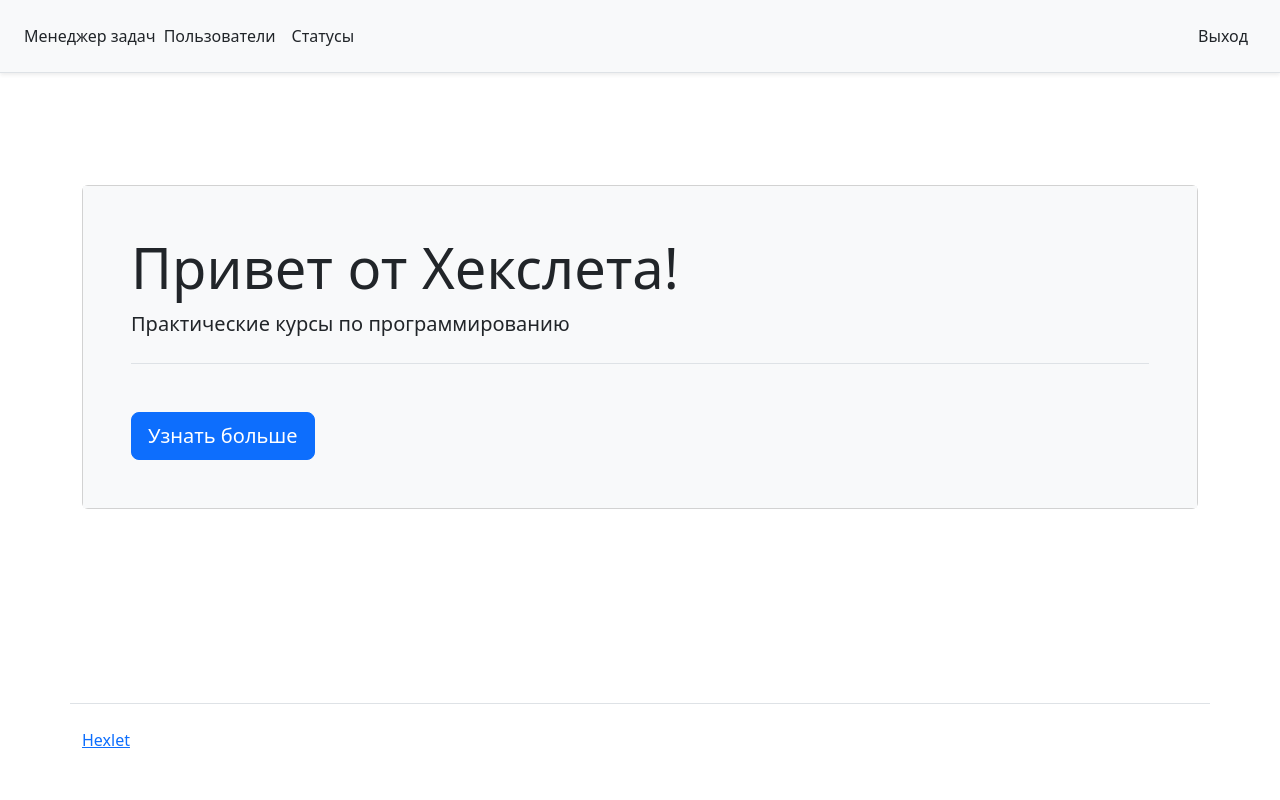
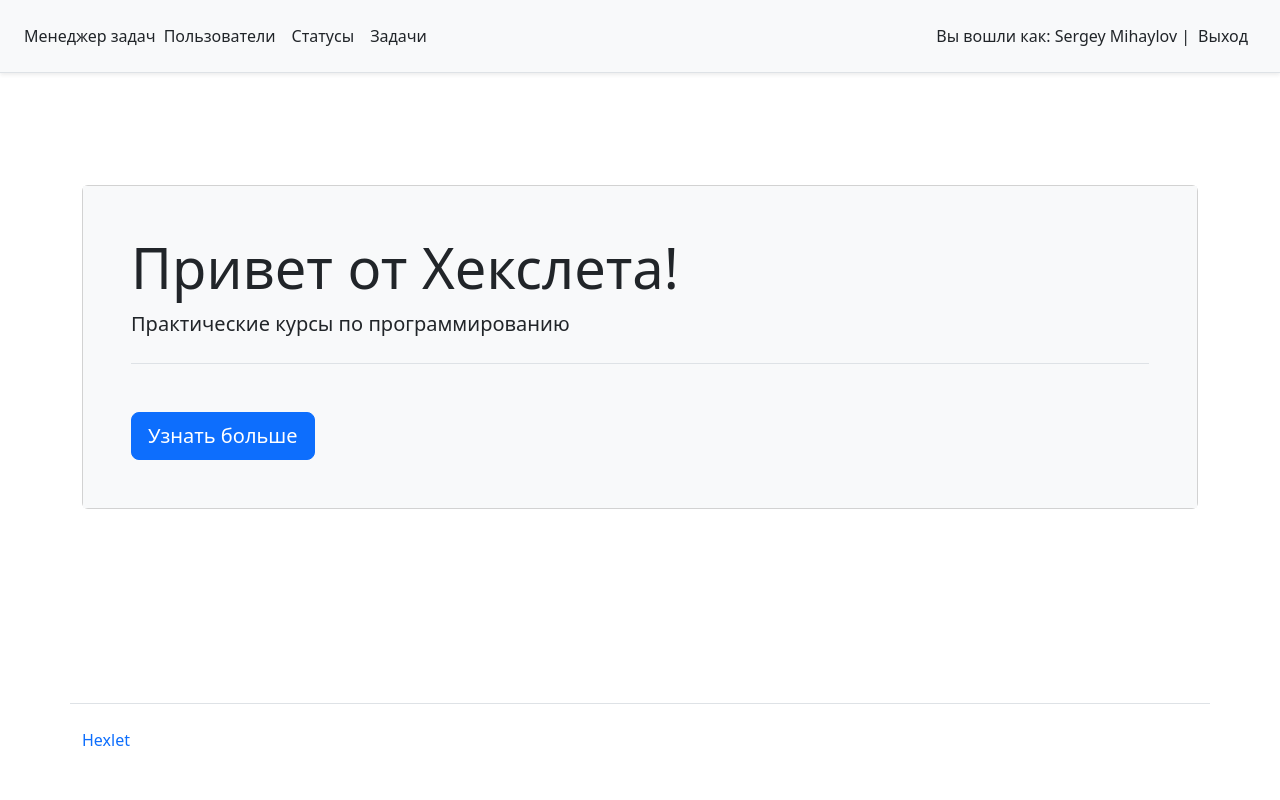
Before and after one commit to TurtleOld/python-project-lvl4, a Django app: page / in a window 1280 px wide. Run offline with Django 4.2, Linux system fonts and the light colour scheme; a user stored in the database is signed in; some libraries are stand-ins or nearby versions.

Commit message:
added link and user logon

```diff
--- a/templates/base.html
+++ b/templates/base.html
@@ -31,6 +31,9 @@
                 <li>
                     <a href="{% url 'statuses:list' %}" class="nav-link p-2 text-dark my-0 mr-md-auto">{% translate 'Статусы' %}</a>
                 </li>
+                <li>
+                    <a href="{% url 'tasks:list' %}" class="nav-link p-2 text-dark my-0 mr-md-auto">{% translate 'Задачи' %}</a>
+                </li>
             {% endif %}
         </ul>
         <ul class="navbar-nav flex-row mb-0">
@@ -38,6 +41,7 @@
             <li><a href="{% url 'login' %}" class="nav-link p-2 text-dark">{% translate 'Вход' %}</a></li>
             <li><a href="{% url 'users:create' %}" class="nav-link p-2 text-dark">{% translate 'Регистрация' %}</a></li>
             {% else %}
+            <li class="navbar"> {% translate 'Вы вошли как: ' %} {{ user.first_name }} {{ user.last_name }}  |</li>
             <li><a href="{% url 'logout' %}" class="nav-link p-2 text-dark">{% translate 'Выход' %}</a></li>
             {% endif %}
         </ul>
@@ -49,9 +53,9 @@
             {% endblock %}
         </div>
     </div>
-    <footer class="fixed-bottom">
+    <footer>
         <div class="container my-5 pt-4 border-top">
-            <a target="_blank" href="https://ru.hexlet.io">Hexlet</a>
+            <a class="text-decoration-none" target="_blank" href="https://ru.hexlet.io">Hexlet</a>
         </div>
     </footer>
   </body>
```
